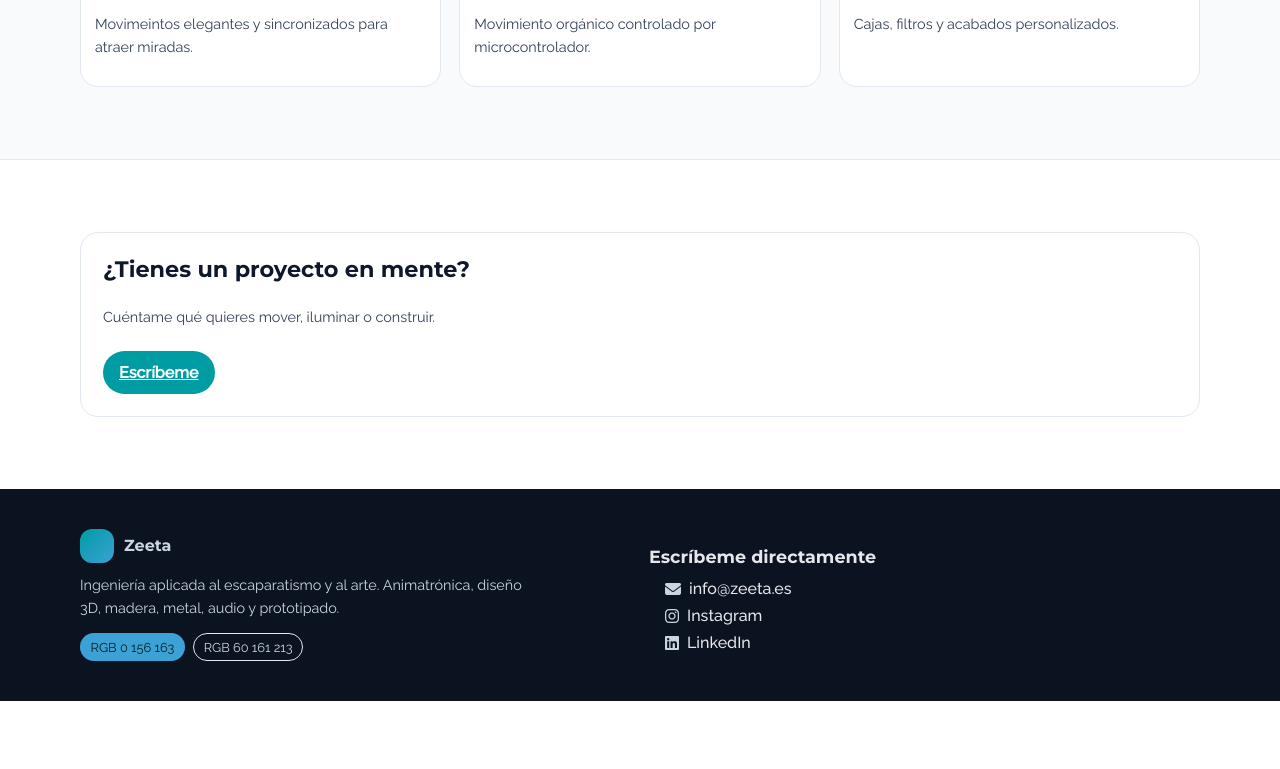
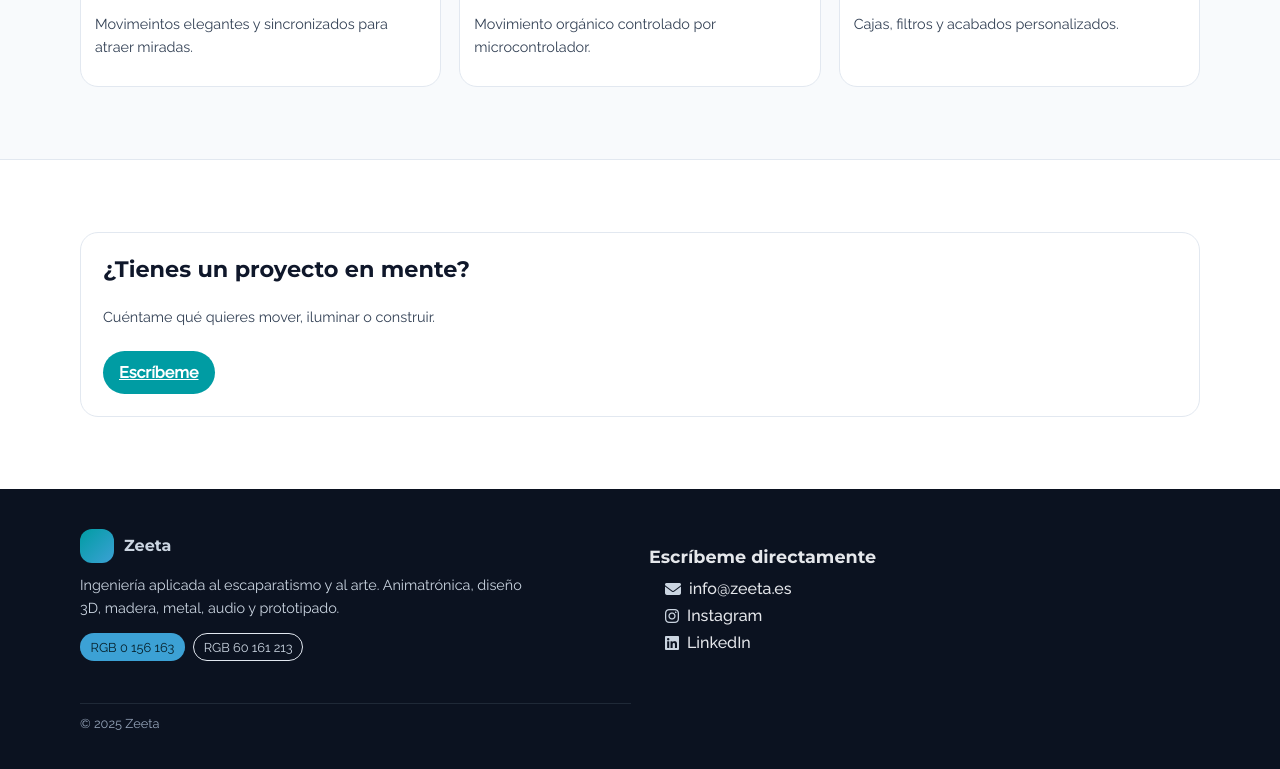
Before and after one commit to Pfersil13/zeeta_web, a plain HTML site: page index.html in a window 1280 px wide. Shown: the part 1636-2405 px from the top of the page. Before the commit the page ends 2337 px from the top, so only its background shows below. Drawn offline with Linux system fonts and the light colour scheme.

Commit message:
Update index.html

```diff
--- a/index.html
+++ b/index.html
@@ -295,7 +295,11 @@
     </li>
   </ul>
 </div>
-
+ <div style="border-top:1px solid #1f2937;margin-top:24px;padding-top:12px;display:flex;justify-content:space-between;gap:10px;font-size:.8rem;color:#94a3b8">
+      <span>© <span id="year"></span> Zeeta</span>
+    </div>
+  </div>
+    </div>
 </footer>
 
 
```
